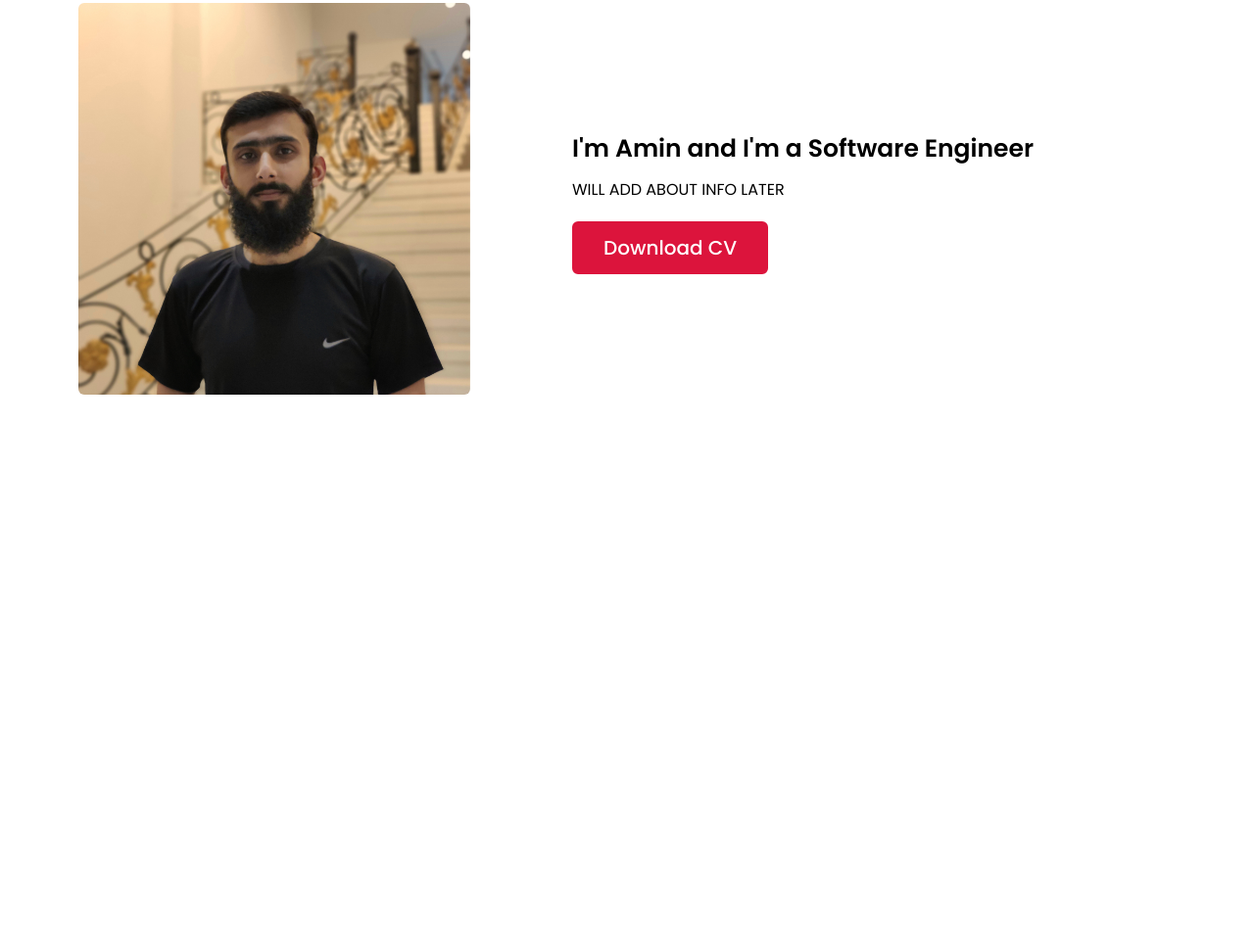
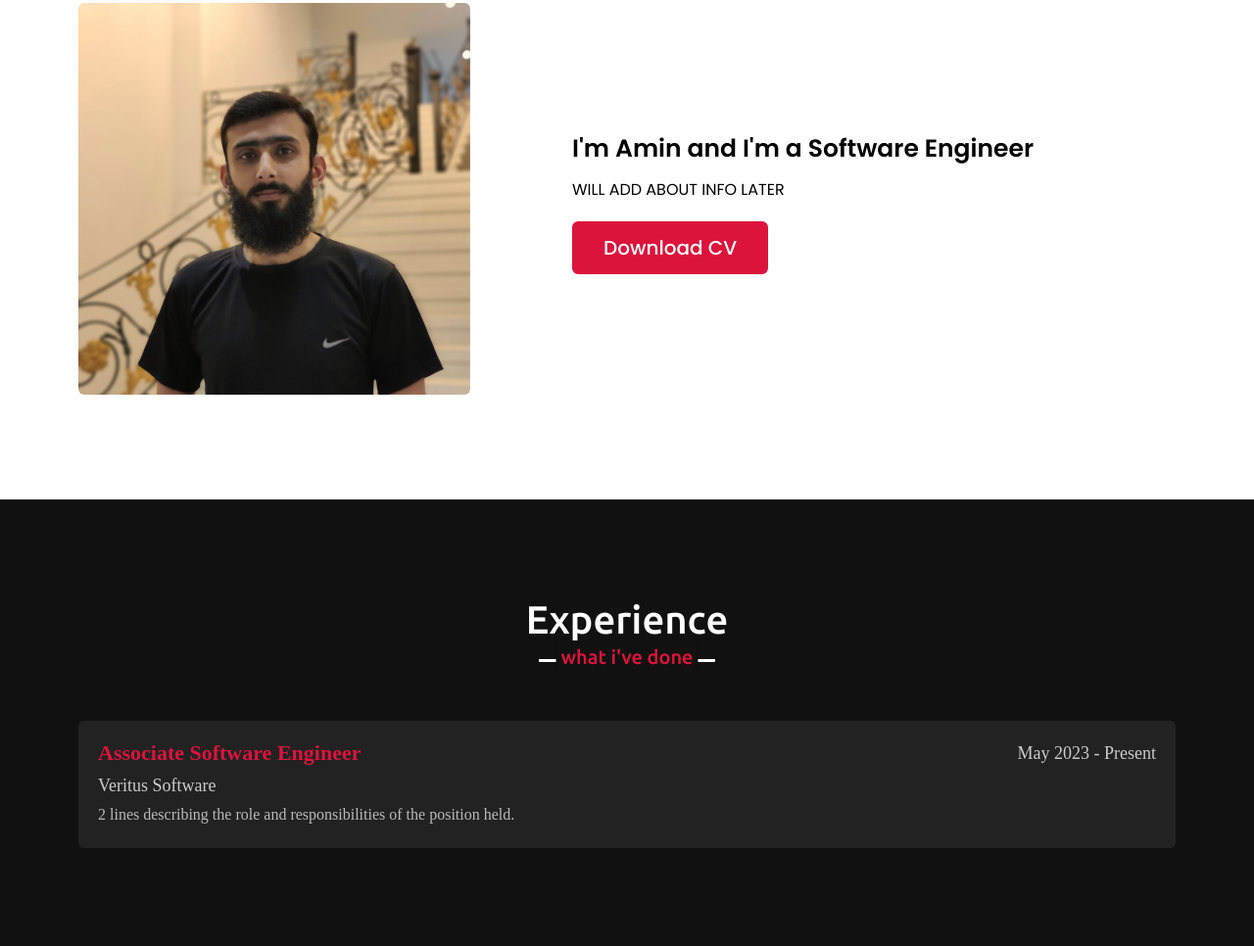
Before and after one commit to MuhammadAminGit/BSCS21049, a plain HTML site: page index.html in a window 1280 px wide. Shown: the part 1023-1989 px from the top of the page at 98% size. Before the commit the page ends 1533 px from the top, so only its background shows below. Drawn offline with Linux system fonts and the light colour scheme.

Commit message:
Added expereince section

```diff
--- a/index.html
+++ b/index.html
@@ -52,5 +52,23 @@
 		</div>
 	</section>
 
+    <section class="experience" id="experience">
+        <div class="max-width">
+            <h2 class="title">Experience</h2>
+            <div class="experience-content">
+                <div class="experience-box">
+                    <div class="experience-header">
+                        <div class="experience-role">Associate Software Engineer</div>
+                        <div class="experience-date">May 2023 - Present</div>
+                    </div>
+                    <div class="experience-company">Veritus Software</div>
+                    <p>2 lines describing the role and responsibilities of the position held.</p>
+                </div>
+            </div>
+        </div>
+    </section>
+
+
+
 </body>
 </html>
--- a/styles.css
+++ b/styles.css
@@ -204,3 +204,81 @@ section .title::after{
 	color: crimson;
 	background: none;
 }
+
+.experience {
+    background: #111;
+    color: #fff;
+}
+
+.experience .title::before {
+    background-color: #fff;
+}
+
+.experience .title::after {
+    content: "what i've done";
+    background-color: #111;
+}
+
+.experience .experience-content {
+    display: flex;
+    flex-direction: column;
+    gap: 20px;
+}
+
+.experience .experience-box {
+    background-color: #222;
+    border-radius: 6px;
+    padding: 20px;
+    transition: all 0.3s ease;
+}
+
+.experience .experience-box:hover {
+    background-color: crimson;
+}
+
+.experience .experience-box .experience-header {
+    display: flex;
+    justify-content: space-between;
+    align-items: center;
+    margin-bottom: 10px;
+}
+
+.experience .experience-box .experience-role {
+    font-size: 22px;
+    font-weight: 600;
+    color: crimson;
+    transition: color 0.3s ease;
+}
+
+.experience .experience-box:hover .experience-role {
+    color: #fff;
+}
+
+.experience .experience-box .experience-date {
+    font-size: 18px;
+    color: #ccc;
+    text-align: right;
+    font-weight: 500;
+}
+
+.experience .experience-box:hover .experience-date {
+    color: #fff;
+}
+
+.experience .experience-box .experience-company {
+    font-size: 18px;
+    font-weight: 500;
+    color: #ccc;
+    margin-bottom: 10px;
+}
+
+.experience .experience-box p {
+    font-size: 16px;
+    color: #bbb;
+    margin-bottom: 5px;
+}
+
+.experience .experience-box:hover p,
+.experience .experience-box:hover .experience-company {
+    color: #fff;
+}
```
